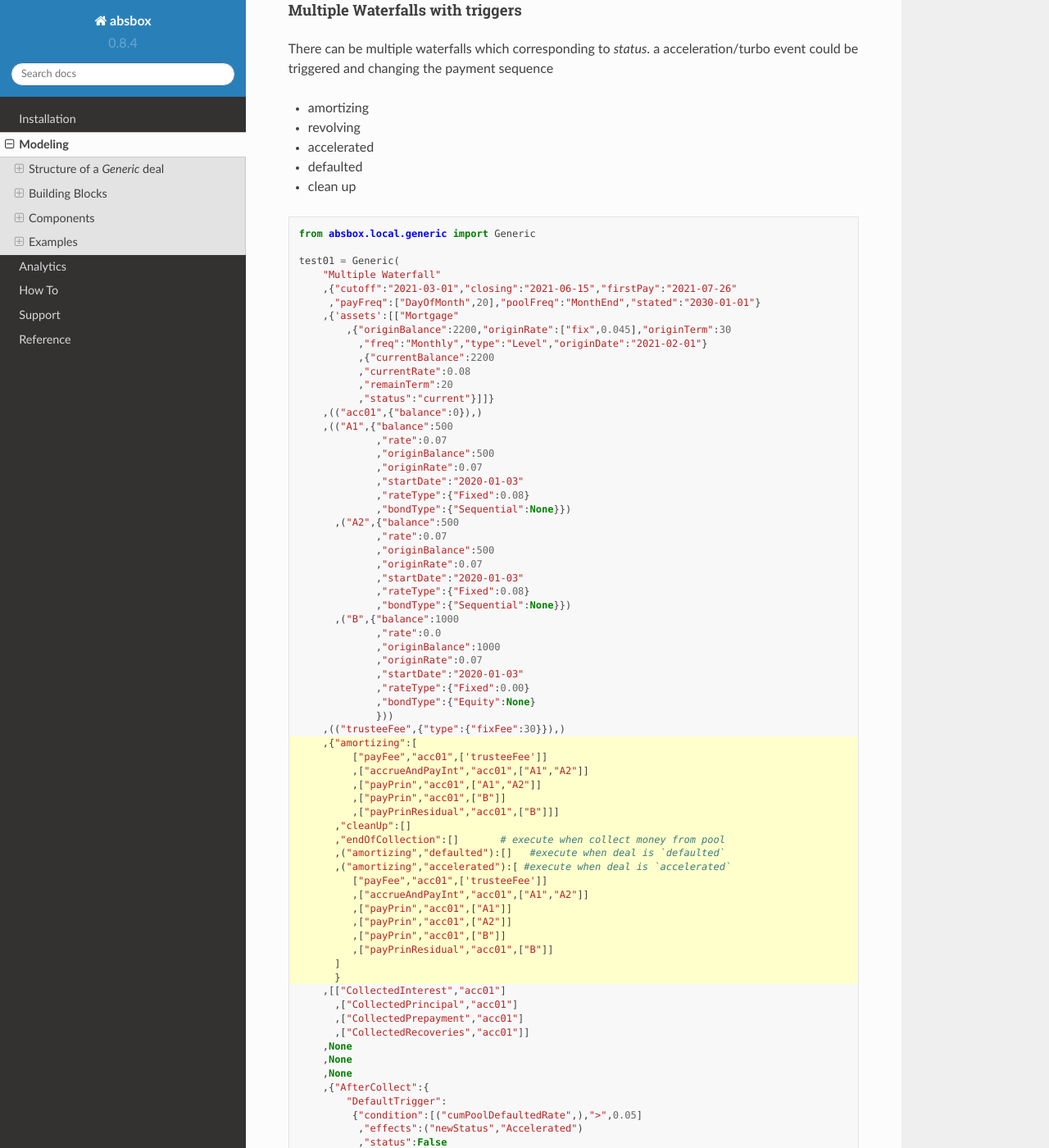
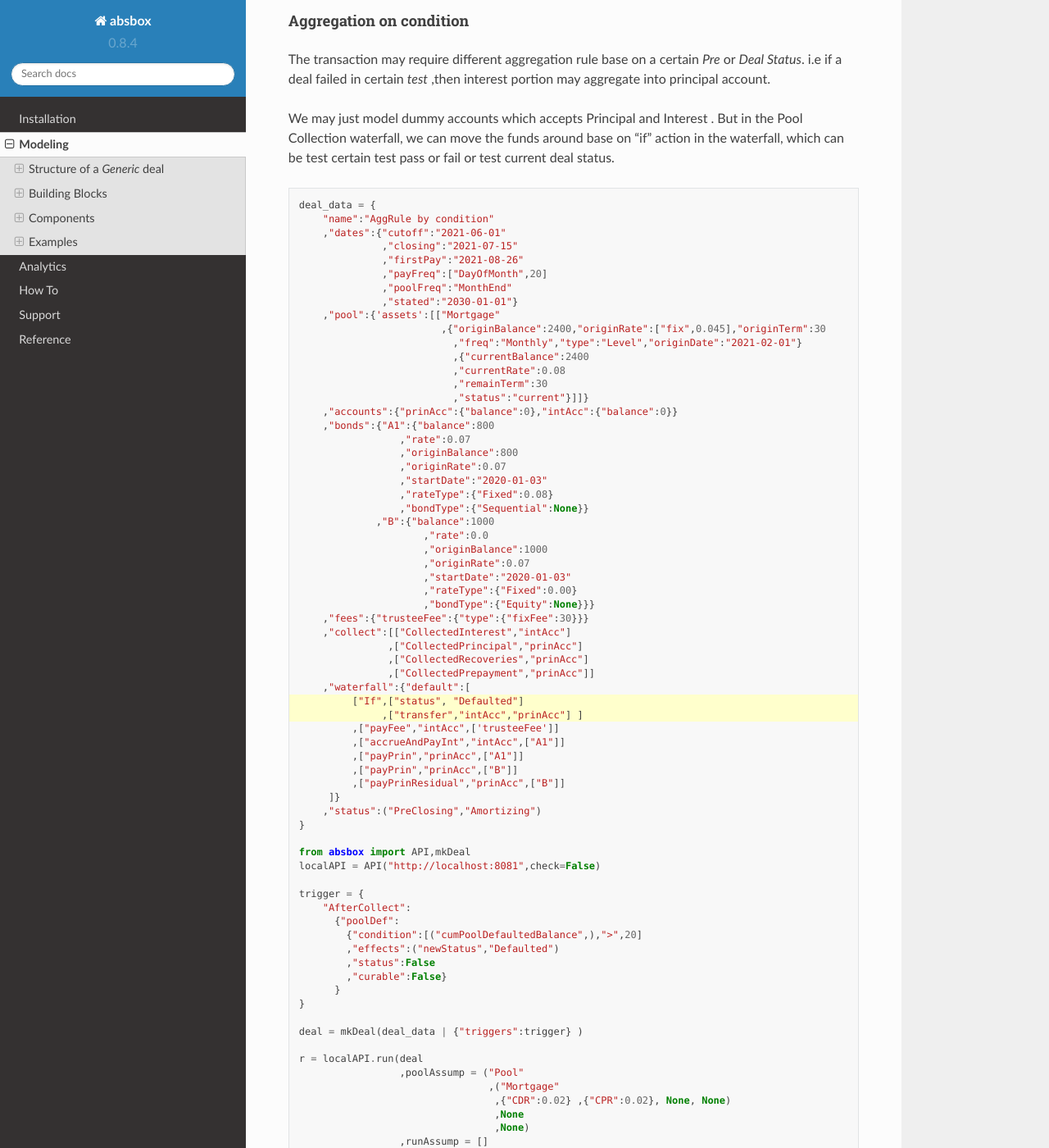
Before and after one commit to yellowbean/absbox-doc, a Sphinx documentation site: the page built from docs/source/modeling.rst, in a window 1280 px wide and 1400 px high, scrolled down 52478 px. Shown: the whole window at 82% size. Built offline with Sphinx 7.4.7 and the Read the Docs theme 2.0.0, drawn with Linux system fonts in a browser that asks for light colours; some of the changed text lies outside the part shown.

Commit message:
agg rule sample;call /trigger

```diff
--- /dev/null
+++ b/docs/source/deal_sample/conditionAgg.py
@@ -0,0 +1,72 @@
+deal_data = {
+    "name":"AggRule by condition"
+    ,"dates":{"cutoff":"2021-06-01"
+              ,"closing":"2021-07-15"
+              ,"firstPay":"2021-08-26"
+              ,"payFreq":["DayOfMonth",20]
+              ,"poolFreq":"MonthEnd"
+              ,"stated":"2030-01-01"}
+    ,"pool":{'assets':[["Mortgage"
+                        ,{"originBalance":2400,"originRate":["fix",0.045],"originTerm":30
+                          ,"freq":"Monthly","type":"Level","originDate":"2021-02-01"}
+                          ,{"currentBalance":2400
+                          ,"currentRate":0.08
+                          ,"remainTerm":30
+                          ,"status":"current"}]]}
+    ,"accounts":{"prinAcc":{"balance":0},"intAcc":{"balance":0}}
+    ,"bonds":{"A1":{"balance":800
+                 ,"rate":0.07
+                 ,"originBalance":800
+                 ,"originRate":0.07
+                 ,"startDate":"2020-01-03"
+                 ,"rateType":{"Fixed":0.08}
+                 ,"bondType":{"Sequential":None}}
+             ,"B":{"balance":1000
+                     ,"rate":0.0
+                     ,"originBalance":1000
+                     ,"originRate":0.07
+                     ,"startDate":"2020-01-03"
+                     ,"rateType":{"Fixed":0.00}
+                     ,"bondType":{"Equity":None}}}
+    ,"fees":{"trusteeFee":{"type":{"fixFee":30}}}
+    ,"collect":[["CollectedInterest","intAcc"]
+               ,["CollectedPrincipal","prinAcc"]
+               ,["CollectedRecoveries","prinAcc"]
+               ,["CollectedPrepayment","prinAcc"]]
+    ,"waterfall":{"default":[
+         ["If",["status", "Defaulted"]
+              ,["transfer","intAcc","prinAcc"] ]
+         ,["payFee","intAcc",['trusteeFee']]
+         ,["accrueAndPayInt","intAcc",["A1"]]
+         ,["payPrin","prinAcc",["A1"]]
+         ,["payPrin","prinAcc",["B"]]
+         ,["payPrinResidual","prinAcc",["B"]]
+     ]}
+    ,"status":("PreClosing","Amortizing")
+}
+
+from absbox import API,mkDeal
+localAPI = API("http://localhost:8081",check=False)
+
+trigger = {
+    "AfterCollect":
+      {"poolDef":
+        {"condition":[("cumPoolDefaultedBalance",),">",20]
+        ,"effects":("newStatus","Defaulted")
+        ,"status":False
+        ,"curable":False}
+      }
+}
+
+deal = mkDeal(deal_data | {"triggers":trigger} )
+
+r = localAPI.run(deal
+                 ,poolAssump = ("Pool"
+                                ,("Mortgage"
+                                 ,{"CDR":0.02} ,{"CPR":0.02}, None, None)
+                                 ,None
+                                 ,None)
+                 ,runAssump = []
+                 ,read=True)
+
+#r['accounts']['intAcc']
--- a/docs/source/modeling.rst
+++ b/docs/source/modeling.rst
@@ -259,6 +259,8 @@ Ratio Type
     * ``("poolFactor",)`` -> factor of pool
     * ``("cumuPoolDefaultedRate",)`` -> cumulative default rate of pool
     * ``("cumuPoolNetLossRate",)`` -> cumulative loss rate of pool
+    * ``("poolWaRate",)`` -> weighted average pool coupon
+    * ``("bondWaRate",<Bond1>,<Bond2>...)`` -> weighted average bond coupon
 
 Bool Type
 ^^^^^^^
@@ -1726,7 +1728,7 @@ Conditional Action
 There are two types of `Conditional Action`, which are same in with "IF" / "IF-ELSE" clause in programming language
 
 ``If``
-  waterfall actions follows will be executed if certain ``Condtion`` is met.
+  waterfall actions follows will be executed if certain :ref:`Condition` is met.
 
   .. code-block:: python
 
@@ -1735,7 +1737,7 @@ There are two types of `Conditional Action`, which are same in with "IF" / "IF-E
 
 
 ``IfElse``
-  first list of actions will be executed if ``condtion`` was met , otherwise , second list of actions will be executed
+  first list of actions will be executed if :ref:`Condition` was met , otherwise , second list of actions will be executed
 
   .. code-block:: python
 
@@ -1846,14 +1848,14 @@ examples:
 Trigger
 -----------
 
-`Trigger` is a generalized concept in `absbox` / `Hastructure`, it is not limited to <pool performance> related design to protect tranches but a border concpet as below:
+``Trigger`` is a generalized concept in `absbox` / `Hastructure`, it is not limited to *pool performance* which is design to protect tranches but a border concept as below:
 
 .. image:: img/trigger.png
   :width: 500
   :alt: version
 
 
-There are 4 fields in Triggers:
+There are 4 fields in ``Triggers``:
 
   * ``Condition`` -> it will fire the trigger effects, when :ref:`Condition` is met
   * ``Effects`` -> what would happen if the trigger is fired
@@ -1883,6 +1885,12 @@ it's optional to specify ``Location``
     {}
   }
 
+``Location`` of Trigger:
+  * ``BeforeCollect``
+  * ``AfterCollect``
+  * ``BeforeDistribution``
+  * ``AfterDistribution``
+  * during the waterfall
 
 When to run trigger
 ^^^^^^^^^^^^^^^^^^^^^^
@@ -2246,6 +2257,10 @@ i.e if a deal failed in certain *test* ,then interest portion may aggregate into
 We may just model dummy accounts which accepts Principal and Interest .
 But in the Pool Collection waterfall, we can move the funds around base on "if" action in the waterfall, which can be test certain test pass or fail or test current deal status.
 
+.. literalinclude:: deal_sample/conditionAgg.py
+   :language: python
+   :emphasize-lines: 37-38
+
 
 Triggers
 --------------
```
Also changed, not shown: other parts of docs/source/modeling.rst (+36 -33 lines), docs/source/analytics.rst (+25 -2 lines).
